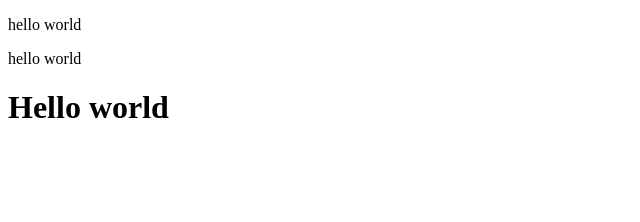
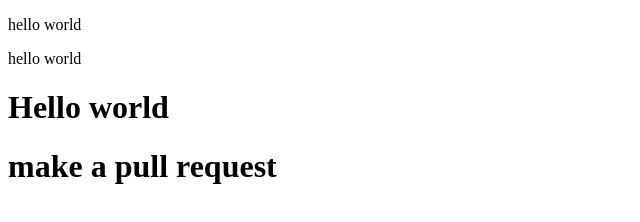
Before and after one commit to Dharmadurai95/merger-test, a plain HTML site: page index.html in a window 1280 px wide. Shown: the whole page, without its empty margins (0-640 px from the left). Drawn offline with Linux system fonts and the light colour scheme.

Commit message:
add ne lin

```diff
--- a/index.html
+++ b/index.html
@@ -9,5 +9,6 @@
     <p>hello world</p>
     <p>hello world</p>
     <h1>Hello world</h1>
+    <h1>make a pull request</h1>
 </body>
 </html>
```
